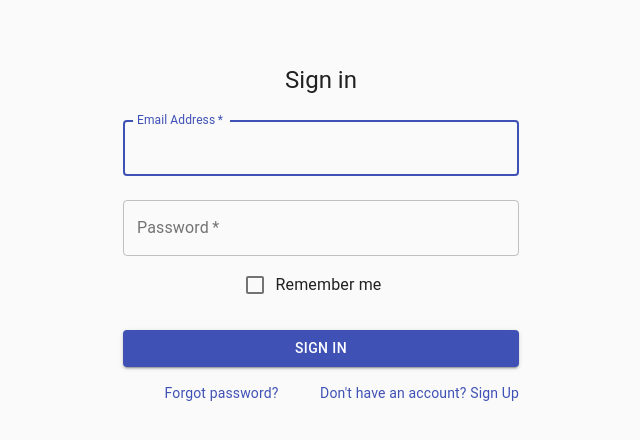
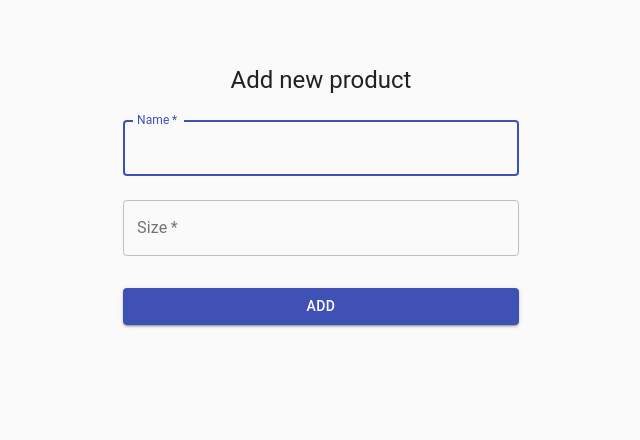
Before and after one commit to axelcedercreutz/Pegify, a React (Create React App) app: page / in a window 1280 px wide. Shown: the top 440 px of the page, without its empty margins (319-959 px from the left). Built offline with nearby package versions, Linux system fonts and the light colour scheme.

Commit message:
changed from signIn to our questions

```diff
--- a/src/SignIn.js
+++ b/src/SignIn.js
@@ -41,7 +41,7 @@
       <CssBaseline />
       <div className={classes.paper}>
         <Typography component="h1" variant="h5">
-          Sign in
+          Add new product
         </Typography>
         <form className={classes.form} noValidate>
           <TextField
@@ -49,10 +49,9 @@
             margin="normal"
             required
             fullWidth
-            id="email"
-            label="Email Address"
-            name="email"
-            autoComplete="email"
+            id="name"
+            label="Name"
+            name="name"
             autoFocus
           />
           <TextField
@@ -60,15 +59,9 @@
             margin="normal"
             required
             fullWidth
-            name="password"
-            label="Password"
-            type="password"
-            id="password"
-            autoComplete="current-password"
-          />
-          <FormControlLabel
-            control={<Checkbox value="remember" color="primary" />}
-            label="Remember me"
+            name="size"
+            label="Size"
+            id="size"
           />
           <Button
             type="submit"
@@ -77,20 +70,8 @@
             color="primary"
             className={classes.submit}
           >
-            Sign In
+            Add
           </Button>
-          <Grid container>
-            <Grid item xs>
-              <Link href="#" variant="body2">
-                Forgot password?
-              </Link>
-            </Grid>
-            <Grid item>
-              <Link href="#" variant="body2">
-                {"Don't have an account? Sign Up"}
-              </Link>
-            </Grid>
-          </Grid>
         </form>
       </div>
     </Container>
```
